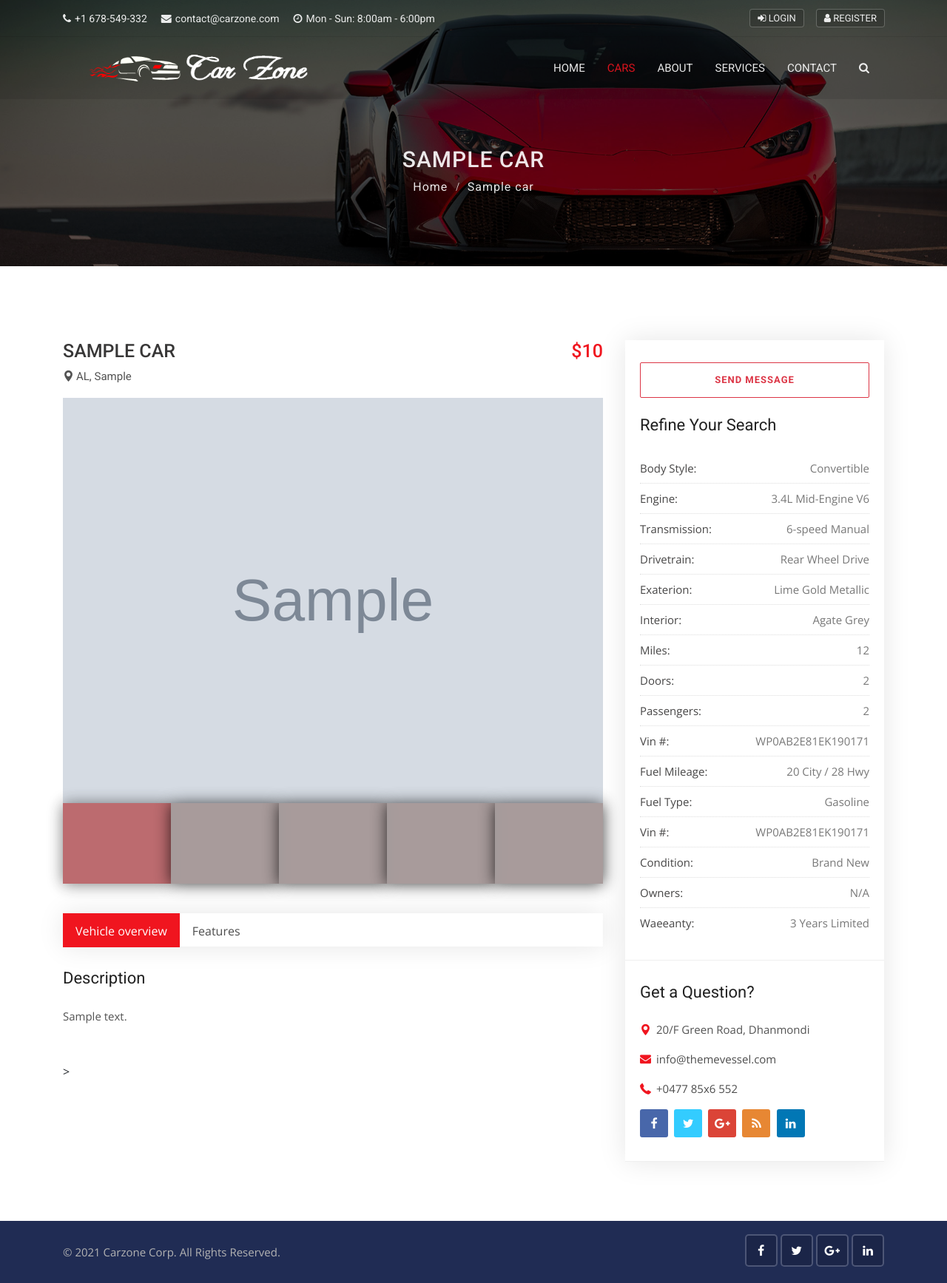
After one commit to pysunita/carzone-project, a Django app: page /cars/1 in a window 1280 px wide. The commit adds this page. Shown: the whole page at 74% size. Run offline with Django 3.2, Linux system fonts and the light colour scheme; tables that the repository leaves empty hold one stand-in row (values such as "Sample post"); grey boxes marked "Sample" are stand-in pictures; some libraries are stand-ins or nearby versions; grey boxes are pictures that could not be loaded.

Commit message:
working on car page, created car_detail.html

```diff
--- a/cars/urls.py
+++ b/cars/urls.py
@@ -5,5 +5,6 @@ from . import views
 
 urlpatterns = [
     path('', views.cars, name='cars'),
+    path('<int:id>', views.car_detail, name='car_detail'),
 
 ]
--- a/cars/views.py
+++ b/cars/views.py
@@ -1,4 +1,12 @@
-from django.shortcuts import render
+from django.shortcuts import render, get_object_or_404
+from .models import Car
 
 def cars(request):
     return render(request,'cars/cars.html')
+
+def car_detail(request, id):
+    single_car = get_object_or_404(Car, pk=id)
+    data = {
+        'single_car': single_car,
+    }
+    return render(request,'cars/car_detail.html', data)
--- a/carzone/settings.py
+++ b/carzone/settings.py
@@ -41,6 +41,7 @@ INSTALLED_APPS = [
     'pages.apps.PagesConfig',
     'cars.apps.CarsConfig',
     'ckeditor',
+    'django.contrib.humanize',
 ]
 
 MIDDLEWARE = [
--- /dev/null
+++ b/templates/cars/car_detail.html
@@ -0,0 +1,309 @@
+{% extends 'base.html'%}
+{% block content %}
+{% load humanize %}
+{% load static %}
+
+<!-- Sub banner start -->
+<div class="sub-banner overview-bgi">
+    <div class="container breadcrumb-area">
+        <div class="breadcrumb-areas">
+            <h1>{{single_car.car_title}}</h1>
+            <ul class="breadcrumbs">
+                <li><a href="index.html">Home</a></li>
+                <li class="active">{{single_car.car_title}}</li>
+            </ul>
+        </div>
+    </div>
+</div>
+<!-- Sub Banner end -->
+<!-- Car details page start -->
+<div class="car-details-page content-area-6">
+    <div class="container">
+        <div class="row">
+            <div class="col-lg-8 col-md-12 col-xs-12">
+                <div class="car-details-section">
+                    <!-- Heading start -->
+                    <div class="heading-car clearfix">
+                        <div class="pull-left">
+                            <h3>{{single_car.car_title}}</h3>
+                            <h6>
+                                <i class="flaticon-pin"></i>{{single_car.state}}, {{single_car.city}}
+                            </h6>
+                        </div>
+                        <div class="pull-right">
+                            <h3><span>${{single_car.price | intcomma}}</span></h3>
+                        </div>
+                    </div>
+                    <div id="carDetailsSlider" class="carousel car-details-sliders slide mb-40">
+                        <!-- main slider carousel items -->
+                        <div class="carousel-inner">
+                            <div class="active item carousel-item" data-slide-number="0">
+                                <img src="{{single_car.car_photo.url}}" class="img-fluid" alt="slider-car">
+                            </div>
+                            {% if single_car.car_photo_1 %}
+                            <div class="item carousel-item" data-slide-number="1">
+                                <img src="{{single_car.car_photo_1.url}}" class="img-fluid" alt="slider-car">
+                            </div>
+                            {% endif %}
+                            {% if single_car.car_photo_2 %}
+                            <div class="item carousel-item" data-slide-number="2">
+                                <img src="{{single_car.car_photo_2.url}}" class="img-fluid" alt="slider-car">
+                            </div>
+                            {% endif %}
+                            {% if single_car.car_photo_3 %}
+                            <div class="item carousel-item" data-slide-number="4">
+                                <img src="{{single_car.car_photo_3.url}}" class="img-fluid" alt="slider-car">
+                            </div>
+                            {% endif %}
+                            {% if single_car.car_photo_4 %}
+                            <div class="item carousel-item" data-slide-number="5">
+                                <img src="{{single_car.car_photo_4.url}}" class="img-fluid" alt="slider-car">
+                            </div>
+                            {% endif %}
+
+                        </div>
+                        <!-- main slider carousel nav controls -->
+                        <div class="carousel-indicators-section clearfix">
+                            <ul class="carousel-indicators car-properties list-inline nav nav-justified">
+                                <li class="list-inline-item active">
+                                    <a id="carousel-selector-0" class="selected" data-slide-to="0" data-target="#carDetailsSlider">
+                                        <img src="{{single_car.car_photo.url}" class="img-fluid" alt="small-car">
+                                    </a>
+                                </li>
+                                {% if single_car.car_photo_1 %}
+                                <li class="list-inline-item">
+                                    <a id="carousel-selector-1" data-slide-to="1" data-target="#carDetailsSlider">
+                                        <img src="{{single_car.car_photo_1.url}" class="img-fluid" alt="small-car">
+                                    </a>
+                                </li>
+                                {% endif %}
+                                {% if single_car.car_photo_2 %}
+                                <li class="list-inline-item">
+                                    <a id="carousel-selector-2" data-slide-to="2" data-target="#carDetailsSlider">
+                                        <img src="{{single_car.car_photo_2.url}" class="img-fluid" alt="small-car">
+                                    </a>
+                                </li>
+                                {% endif %}
+                                {% if single_car.car_photo_3 %}
+                                <li class="list-inline-item">
+                                    <a id="carousel-selector-3" data-slide-to="3" data-target="#carDetailsSlider">
+                                        <img src="{{single_car.car_photo_3.url}" class="img-fluid" alt="small-car">
+                                    </a>
+                                </li>
+                                {% endif %}
+                                {% if single_car.car_photo_4 %}
+                                <li class="list-inline-item">
+                                    <a id="carousel-selector-4" data-slide-to="4" data-target="#carDetailsSlider">
+                                        <img src="{{single_car.car_photo_4.url}" class="img-fluid" alt="small-car">
+                                    </a>
+                                </li>
+                                {% endif %}
+
+                            </ul>
+                        </div>
+                    </div>
+
+                    <!-- Tabbing box start -->
+                    <div class="tabbing tabbing-box mb-40">
+                        <ul class="nav nav-tabs" id="carTab" role="tablist">
+                            <li class="nav-item">
+                                <a class="nav-link active show" id="one-tab" data-toggle="tab" href="#one" role="tab" aria-controls="one" aria-selected="false">Vehicle overview</a>
+                            </li>
+                            <li class="nav-item">
+                                <a class="nav-link" id="two-tab" data-toggle="tab" href="#two" role="tab" aria-controls="two" aria-selected="false">Features</a>
+                            </li>
+                        </ul>
+                        <div class="tab-content" id="carTabContent">
+                            <div class="tab-pane fade active show" id="one" role="tabpanel" aria-labelledby="one-tab">
+                                <div class="car-description mb-50">
+                                    <h3 class="heading-2">
+                                        Description
+                                    </h3>
+                                    <p>{{single_car.description}}</p>
+                                </div>
+                            </div>
+                            <div class="tab-pane fade" id="two" role="tabpanel" aria-labelledby="two-tab">
+                                <div class="features-info mb-50">
+                                    <h3 class="heading-2">Features</h3>
+                                    <div class="row">
+                                        <div class="col-lg-4 col-md-4 col-sm-4 col-xs-12">
+                                            <ul>
+                                                <li>
+                                                    {{single_car.features}}
+                                                </li>
+                                            </ul>
+                                        </div>
+                                    </div>
+                                </div>
+                            </div>>
+                        </div>
+                    </div>
+                </div>
+            </div>
+            <div class="col-lg-4 col-md-12">
+                <div class="sidebar-right">
+                    <!-- Advanced search start -->
+                    <div class="widget advanced-search d-none-992">
+                        <button class="btn btn-outline-danger bomd btn-block btn-lg" data-toggle="modal" data-target="#inquiryModal">Send message</button>
+
+
+                        <br>
+                        <h3 class="sidebar-title">Refine Your Search</h3>
+                        <ul>
+                            <li>
+                                <span>Body Style:</span>Convertible
+                            </li>
+                            <li>
+                                <span>Engine:</span>3.4L Mid-Engine V6
+                            </li>
+                            <li>
+                                <span>Transmission:</span>6-speed Manual
+                            </li>
+                            <li>
+                                <span>Drivetrain:</span>Rear Wheel Drive
+                            </li>
+                            <li>
+                                <span>Exaterion:</span>Lime Gold Metallic
+                            </li>
+                            <li>
+                                <span>Interior:</span>Agate Grey
+                            </li>
+                            <li>
+                                <span>Miles:</span>12
+                            </li>
+                            <li>
+                                <span>Doors:</span>2
+                            </li>
+                            <li>
+                                <span>Passengers:</span>2
+                            </li>
+                            <li>
+                                <span>Vin #:</span>WP0AB2E81EK190171
+                            </li>
+                            <li>
+                                <span>Fuel Mileage:</span>20 City / 28 Hwy
+                            </li>
+                            <li>
+                                <span>Fuel Type:</span>Gasoline
+                            </li>
+                            <li>
+                                <span>Vin #:</span>WP0AB2E81EK190171
+                            </li>
+
+                            <li>
+                                <span>Condition:</span>Brand New
+                            </li>
+                            <li>
+                                <span>Owners:</span>N/A
+                            </li>
+                            <li>
+                                <span>Waeeanty:</span>3 Years Limited
+                            </li>
+                        </ul>
+                    </div>
+
+                    <!-- Inquiry Modal -->
+                    <div class="modal fade" id="inquiryModal" role="dialog">
+                        <div class="modal-dialog">
+                            <div class="modal-content">
+                                <div class="contact-dealer modal-header">
+                                    <!-- <h5 class="modal-title" id="inquiryModalLabel">Contact Dealer</h5> -->
+                                    <img src="img/logos/logo-black-white.png">
+                                    <button type="button" class="close" data-dismiss="modal">
+                                        <span>&times;</span>
+                                    </button>
+                                </div>
+                                <div class="modal-body">
+                                    <form action="#">
+                                        <div class="form-group">
+                                            <label for="name" class="col-form-label">Hello, My Name is</label>
+                                            <div class="row">
+                                                <div class="col">
+                                                    <input type="text" name="first_name" class="form-control" placeholder="First Name" required>
+                                                </div>
+                                                <div class="col">
+                                                    <input type="text" name="last_name" class="form-control" placeholder="Last Name" required>
+                                                </div>
+                                            </div>
+                                        </div>
+                                        <div class="form-group">
+                                            <select class="form-control" id="sel1" name="customer_need">
+                                                <option value="I'm interested in this">I'm interested in this</option>
+                                                <option value="I'd like to know your best price for this">I'd like to know your best price for this</option>
+                                                <option value="I'd like to test drive this">I'd like to test drive this</option>
+                                                <option value="I'd like a history report for this">I'd like a history report for this</option>
+                                            </select>
+                                        </div>
+
+                                        <div class="form-group">
+                                            <input type="text" name="car_title" class="form-control" value="LAMBORGHINI HURACÁN." readonly>
+                                        </div>
+
+                                        <div class="form-group">
+                                            <label for="name" class="col-form-label">I live in</label>
+                                            <div class="row">
+                                                <div class="col">
+                                                    <input type="text" name="city" class="form-control" placeholder="City" required>
+                                                </div>
+                                                <div class="col">
+                                                    <input type="text" name="state" class="form-control" placeholder="State" required>
+                                                </div>
+                                            </div>
+                                        </div>
+
+                                        <div class="form-group">
+                                            <div class="row">
+                                                <div class="col">
+                                                    <label for="name" class="col-form-label">You can reach me by email at</label>
+                                                    <input type="email" name="email" class="form-control" placeholder="Email Address" required>
+                                                </div>
+                                                <div class="col">
+                                                    <label for="phone" class="col-form-label">or by phone at</label>
+                                                    <input type="text" name="phone" placeholder="Phone Number (optional)" class="form-control">
+                                                </div>
+                                            </div>
+                                        </div>
+
+                                        <div class="form-group">
+                                            <label for="message" class="col-form-label">Add comments</label>
+                                            <textarea name="message" class="form-control" placeholder="Enter your message here (optional)"></textarea>
+                                        </div>
+                                        <hr>
+                                        <input type="submit" value="Send" class="btn btn-block btn-danger">
+                                    </form>
+                                </div>
+                            </div>
+                        </div>
+                    </div>
+                    <!-- Question start -->
+                    <div class="widget question">
+                        <h5 class="sidebar-title">Get a Question?</h5>
+                        <ul class="contact-info">
+                            <li>
+                                <i class="flaticon-pin"></i>20/F Green Road, Dhanmondi
+                            </li>
+                            <li>
+                                <i class="flaticon-mail"></i><a href="mailto:info@themevessel.com">info@themevessel.com</a>
+                            </li>
+                            <li>
+                                <i class="flaticon-phone"></i><a href="tel:+0477-85x6-552">+0477 85x6 552</a>
+                            </li>
+                        </ul>
+                        <div class="social-list clearfix">
+                            <ul>
+                                <li><a href="#" class="facebook-bg"><i class="fa fa-facebook"></i></a></li>
+                                <li><a href="#" class="twitter-bg"><i class="fa fa-twitter"></i></a></li>
+                                <li><a href="#" class="google-bg"><i class="fa fa-google-plus"></i></a></li>
+                                <li><a href="#" class="rss-bg"><i class="fa fa-rss"></i></a></li>
+                                <li><a href="#" class="linkedin-bg"><i class="fa fa-linkedin"></i></a></li>
+                            </ul>
+                        </div>
+                    </div>
+
+                </div>
+            </div>
+        </div>
+    </div>
+</div>
+<!-- Properties details page end -->
+{% endblock %}
```
Also changed, not shown: templates/pages/home.html (+45 -24 lines).
